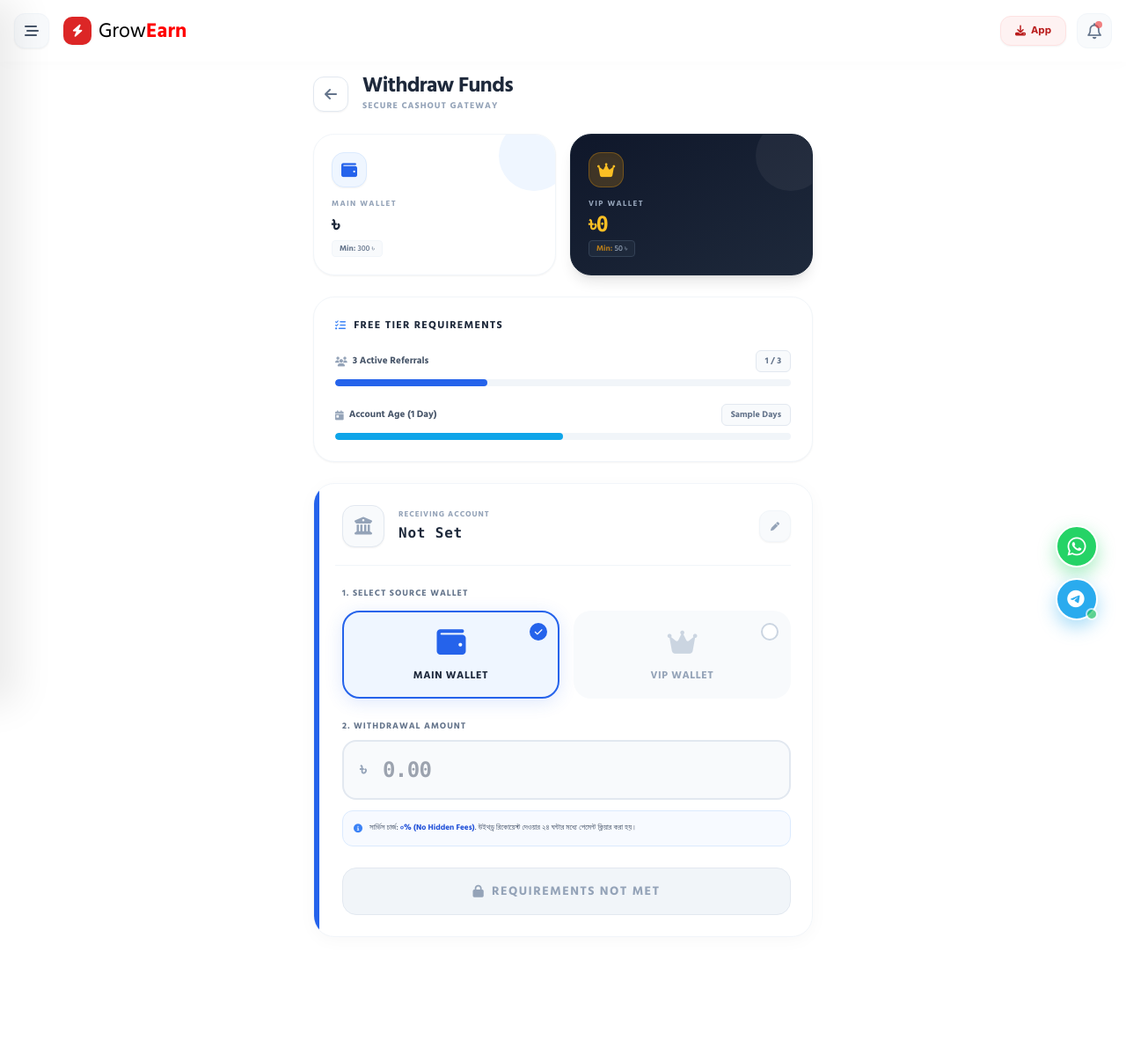
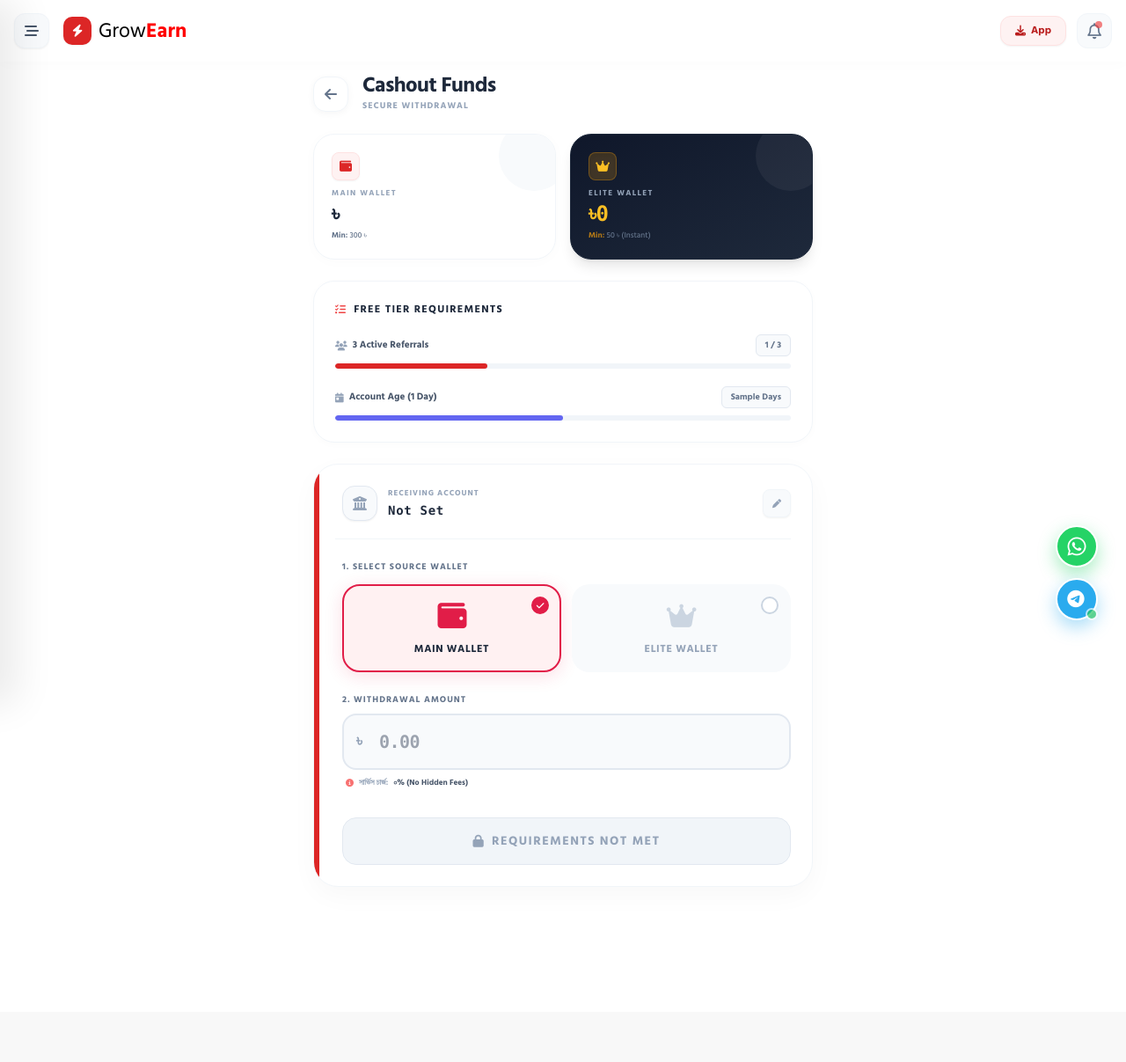
Before and after one commit to siamntosorif/Grow, a Flask app: template templates/withdraw.html in a window 1280 px wide. Shown: the whole page at 88% size. After the commit the page ends 997 px from the top, so only its background shows below. Run offline with Flask 3, Linux system fonts and the light colour scheme; the template is opened without the code that fills it: most values are stand-ins (such as "Sample title", 1, 10 or a date in 2020); data that the repository does not hold is empty; some libraries are stand-ins or nearby versions.

Commit message:
Update withdraw.html

```diff
--- a/templates/withdraw.html
+++ b/templates/withdraw.html
@@ -3,10 +3,10 @@
 
 <style>
     /* Premium Entry Animations */
-    .fade-in-up { animation: fadeInUp 0.5s cubic-bezier(0.16, 1, 0.3, 1) forwards; opacity: 0; transform: translateY(20px); }
+    .fade-in-up { animation: fadeInUp 0.6s cubic-bezier(0.16, 1, 0.3, 1) forwards; opacity: 0; transform: translateY(20px); }
     @keyframes fadeInUp { to { opacity: 1; transform: translateY(0); } }
 
-    /* Custom Radio Button Card (Fintech Style) */
+    /* Custom Radio Button Card (Red Fintech Style) */
     .wallet-select-card {
         border: 2px solid transparent;
         background: #F8FAFC;
@@ -23,18 +23,18 @@
         padding: 16px;
     }
     .wallet-select-card:hover {
-        border-color: #BFDBFE;
+        border-color: #FECDD3;
         background: #FFFFFF;
-        box-shadow: 0 4px 15px rgba(37, 99, 235, 0.05);
+        box-shadow: 0 4px 15px rgba(225, 29, 72, 0.05);
     }
 
     /* Checked State */
     input[type="radio"]:checked + .wallet-select-card {
-        border-color: #2563EB; /* Primary Blue */
-        background-color: #EFF6FF;
-        box-shadow: 0 4px 20px rgba(37, 99, 235, 0.15);
+        border-color: #E11D48; /* Crimson Red */
+        background-color: #FFF1F2;
+        box-shadow: 0 4px 20px rgba(225, 29, 72, 0.15);
     }
-    input[type="radio"]:checked + .wallet-select-card .wallet-icon { color: #2563EB; transform: scale(1.1); }
+    input[type="radio"]:checked + .wallet-select-card .wallet-icon { color: #E11D48; transform: scale(1.1); }
     input[type="radio"]:checked + .wallet-select-card .wallet-text { color: #1E293B; }
 
     /* Animated Check Circle */
@@ -48,7 +48,7 @@
     .check-circle i { opacity: 0; font-size: 10px; transform: scale(0.5); transition: all 0.3s ease; color: white; }
 
     input[type="radio"]:checked + .wallet-select-card .check-circle {
-        background-color: #2563EB; border-color: #2563EB;
+        background-color: #E11D48; border-color: #E11D48;
     }
     input[type="radio"]:checked + .wallet-select-card .check-circle i { opacity: 1; transform: scale(1); }
 
@@ -58,8 +58,8 @@
         transition: all 0.3s ease;
     }
     .amount-input:focus {
-        background: #FFFFFF; border-color: #2563EB;
-        box-shadow: 0 0 0 4px rgba(37, 99, 235, 0.1);
+        background: #FFFFFF; border-color: #E11D48;
+        box-shadow: 0 0 0 4px rgba(225, 29, 72, 0.1);
         outline: none;
     }
 </style>
@@ -70,12 +70,12 @@
          1. PAGE HEADER
     ========================================== -->
     <div class="flex items-center gap-4 mb-2">
-        <a href="/dashboard" class="h-10 w-10 bg-white rounded-xl flex items-center justify-center text-slate-500 shadow-sm border border-slate-200 hover:text-blue-600 hover:bg-blue-50 transition-all active:scale-95">
+        <a href="/dashboard" class="h-10 w-10 bg-white rounded-[14px] flex items-center justify-center text-slate-500 shadow-[0_2px_8px_rgba(0,0,0,0.04)] border border-slate-100 hover:text-red-600 hover:border-red-200 transition-colors">
             <i class="fa-solid fa-arrow-left"></i>
         </a>
         <div>
-            <h2 class="text-2xl font-black text-slate-800 tracking-tight leading-none">Withdraw Funds</h2>
-            <p class="text-[10px] font-bold uppercase tracking-widest text-slate-400 mt-1">Secure Cashout Gateway</p>
+            <h2 class="text-2xl font-black text-slate-800 tracking-tight leading-none">Cashout Funds</h2>
+            <p class="text-[10px] font-bold uppercase tracking-widest text-slate-400 mt-1">Secure Withdrawal</p>
         </div>
     </div>
 
@@ -85,33 +85,37 @@
     <div class="grid grid-cols-2 gap-4">
 
         <!-- Main Wallet -->
-        <div class="bg-white p-5 rounded-[24px] shadow-sm border border-slate-100 relative overflow-hidden group hover:border-blue-200 transition-colors">
-            <div class="absolute -right-4 -top-4 w-20 h-20 bg-blue-50 rounded-full group-hover:scale-150 transition-transform duration-700"></div>
+        <div class="bg-white p-5 rounded-[24px] shadow-[0_2px_15px_rgba(0,0,0,0.02)] border border-slate-100 relative overflow-hidden group hover:border-red-200 transition-colors">
+            <div class="absolute -right-4 -top-4 w-20 h-20 bg-slate-50 rounded-full group-hover:bg-red-50 transition-colors duration-500"></div>
 
             <div class="relative z-10 flex flex-col h-full justify-between">
-                <div class="h-10 w-10 bg-blue-50 text-blue-600 rounded-[14px] flex items-center justify-center text-lg mb-3 shadow-sm border border-blue-100">
-                    <i class="fa-solid fa-wallet"></i>
+                <div class="flex justify-between items-start mb-2">
+                    <div class="h-8 w-8 bg-red-50 text-red-600 rounded-lg flex items-center justify-center text-sm shadow-sm border border-red-100">
+                        <i class="fa-solid fa-wallet"></i>
+                    </div>
                 </div>
                 <div>
                     <p class="text-[9px] font-black uppercase tracking-[0.15em] text-slate-400 mb-1">Main Wallet</p>
                     <h3 class="text-2xl font-black text-slate-800 font-mono tracking-tight leading-none">৳{{ user.balance }}</h3>
-                    <p class="text-[9px] text-slate-500 font-medium mt-1.5 bg-slate-50 px-2 py-0.5 rounded inline-block border border-slate-100"><span class="font-bold">Min:</span> 300 ৳</p>
+                    <p class="text-[9px] text-slate-500 font-medium mt-1.5"><span class="font-bold">Min:</span> 300 ৳</p>
                 </div>
             </div>
         </div>
 
-        <!-- VIP Wallet -->
+        <!-- Elite Wallet (VIP) -->
         <div class="bg-gradient-to-br from-slate-900 to-slate-800 p-5 rounded-[24px] shadow-lg border border-slate-800 relative overflow-hidden group">
             <div class="absolute -right-4 -top-4 w-20 h-20 bg-white/5 rounded-full group-hover:bg-amber-500/10 transition-colors duration-500"></div>
 
             <div class="relative z-10 flex flex-col h-full justify-between">
-                <div class="h-10 w-10 bg-amber-500/20 text-amber-400 rounded-[14px] flex items-center justify-center text-lg mb-3 shadow-inner border border-amber-500/30">
-                    <i class="fa-solid fa-crown"></i>
+                <div class="flex justify-between items-start mb-2">
+                    <div class="h-8 w-8 bg-amber-500/20 text-amber-400 rounded-lg flex items-center justify-center text-sm shadow-inner border border-amber-500/30">
+                        <i class="fa-solid fa-crown"></i>
+                    </div>
                 </div>
                 <div>
-                    <p class="text-[9px] font-black uppercase tracking-[0.15em] text-slate-400 mb-1">VIP Wallet</p>
+                    <p class="text-[9px] font-black uppercase tracking-[0.15em] text-slate-400 mb-1">Elite Wallet</p>
                     <h3 class="text-2xl font-black text-amber-400 font-mono tracking-tight leading-none">৳{{ user.vip_balance or 0 }}</h3>
-                    <p class="text-[9px] text-slate-400 font-medium mt-1.5 bg-slate-800 px-2 py-0.5 rounded inline-block border border-slate-700"><span class="text-amber-500/70 font-bold">Min:</span> 50 ৳</p>
+                    <p class="text-[9px] text-slate-500 font-medium mt-1.5"><span class="text-amber-500/70 font-bold">Min:</span> 50 ৳ (Instant)</p>
                 </div>
             </div>
         </div>
@@ -122,23 +126,23 @@
     ========================================== -->
     {% if user.current_level > 0 %}
         <!-- VIP User Banner -->
-        <div class="bg-gradient-to-r from-amber-50 to-orange-50 p-5 rounded-[24px] border border-amber-200 relative overflow-hidden shadow-sm">
-            <i class="fa-solid fa-shield-check absolute -right-2 -bottom-4 text-7xl text-amber-500 opacity-10"></i>
-            <div class="flex items-center gap-4 relative z-10">
-                <div class="h-12 w-12 bg-gradient-to-br from-amber-400 to-amber-500 text-white rounded-xl flex items-center justify-center text-xl shadow-md flex-shrink-0">
+        <div class="bg-gradient-to-r from-amber-50 to-orange-50 p-4 rounded-[20px] border border-amber-200 relative overflow-hidden shadow-sm">
+            <i class="fa-solid fa-shield-check absolute -right-2 -bottom-4 text-6xl text-amber-500 opacity-10"></i>
+            <div class="flex items-start gap-3 relative z-10">
+                <div class="h-10 w-10 bg-amber-500 text-white rounded-xl flex items-center justify-center text-lg shadow-md shadow-amber-500/20 flex-shrink-0">
                     <i class="fa-solid fa-bolt"></i>
                 </div>
                 <div>
-                    <h3 class="font-black text-amber-900 text-sm tracking-tight mb-1">VIP Cashout Enabled</h3>
-                    <p class="text-[10px] text-amber-700 leading-relaxed font-medium">আপনার জন্য কোনো রেফারেল বা একাউন্ট বয়সের শর্ত নেই। ফাস্ট উইথড্র উপভোগ করুন।</p>
+                    <h3 class="font-black text-amber-900 text-sm tracking-tight">Elite Cashout Enabled</h3>
+                    <p class="text-[10px] text-amber-700 mt-1 leading-relaxed font-medium">আপনার জন্য কোনো রেফারেল বা একাউন্ট বয়সের শর্ত নেই। ফাস্ট উইথড্র উপভোগ করুন।</p>
                 </div>
             </div>
         </div>
     {% else %}
         <!-- Free User Requirements Tracker -->
-        <div class="bg-white p-6 rounded-[24px] shadow-sm border border-slate-100">
+        <div class="bg-white p-6 rounded-[24px] shadow-[0_2px_10px_rgba(0,0,0,0.02)] border border-slate-100">
             <h3 class="font-black text-slate-800 text-xs mb-5 uppercase tracking-widest flex items-center gap-2">
-                <i class="fa-solid fa-list-check text-blue-500"></i> Free Tier Requirements
+                <i class="fa-solid fa-list-check text-red-500"></i> Free Tier Requirements
             </h3>
 
             <!-- Rule 1: Referrals -->
@@ -151,8 +155,8 @@
                         {{ ref_count }} / 3
                     </span>
                 </div>
-                <div class="w-full bg-slate-100 rounded-full h-2 overflow-hidden">
-                    <div class="bg-blue-600 h-full rounded-full transition-all duration-700" style="width: {{ (ref_count / 3) * 100 if ref_count < 3 else 100 }}%"></div>
+                <div class="w-full bg-slate-100 rounded-full h-1.5 overflow-hidden">
+                    <div class="bg-red-600 h-full rounded-full transition-all duration-700" style="width: {{ (ref_count / 3) * 100 if ref_count < 3 else 100 }}%"></div>
                 </div>
             </div>
 
@@ -166,8 +170,8 @@
                         {{ account_days }} Days
                     </span>
                 </div>
-                <div class="w-full bg-slate-100 rounded-full h-2 overflow-hidden">
-                    <div class="bg-sky-500 h-full rounded-full transition-all duration-700" style="width: {{ '100' if account_days >= 1 else '50' }}%"></div>
+                <div class="w-full bg-slate-100 rounded-full h-1.5 overflow-hidden">
+                    <div class="bg-indigo-500 h-full rounded-full transition-all duration-700" style="width: {{ '100' if account_days >= 1 else '50' }}%"></div>
                 </div>
             </div>
         </div>
@@ -176,22 +180,22 @@
     <!-- ==========================================
          4. WITHDRAWAL FORM
     ========================================== -->
-    <form method="POST" action="/withdraw" class="bg-white p-6 rounded-[24px] shadow-[0_4px_20px_rgba(0,0,0,0.03)] border border-slate-100 relative overflow-hidden" onsubmit="return showLoading(this)">
+    <form method="POST" action="/withdraw" class="bg-white p-6 rounded-[28px] shadow-[0_10px_30px_rgba(0,0,0,0.03)] border border-slate-100 relative overflow-hidden" onsubmit="return showLoading(this)">
 
-        <div class="absolute left-0 top-0 bottom-0 w-1.5 bg-blue-600"></div>
+        <div class="absolute left-0 top-0 bottom-0 w-1.5 bg-red-600"></div>
 
         <!-- Saved Wallet Info -->
         <div class="flex justify-between items-center mb-6 pb-5 border-b border-slate-100 pl-2">
-            <div class="flex items-center gap-4">
-                <div class="h-12 w-12 bg-slate-50 rounded-[14px] flex items-center justify-center text-slate-400 border border-slate-200 shadow-sm">
-                    <i class="fa-solid fa-building-columns text-xl"></i>
+            <div class="flex items-center gap-3">
+                <div class="h-10 w-10 bg-slate-50 rounded-[14px] flex items-center justify-center text-slate-400 border border-slate-200 shadow-sm">
+                    <i class="fa-solid fa-building-columns"></i>
                 </div>
                 <div>
                     <p class="text-[9px] font-black text-slate-400 uppercase tracking-widest mb-0.5">Receiving Account</p>
                     <div class="flex items-center gap-2">
-                        <h3 class="text-base font-black text-slate-800 font-mono tracking-wider">{{ user.wallet_number or 'Not Set' }}</h3>
+                        <h3 class="text-sm font-black text-slate-800 font-mono tracking-wider">{{ user.wallet_number or 'Not Set' }}</h3>
                         {% if user.wallet_method %}
-                            <span class="text-[8px] font-black uppercase tracking-widest text-blue-600 bg-blue-50 px-2 py-0.5 rounded border border-blue-100">
+                            <span class="text-[8px] font-black uppercase tracking-widest text-red-600 bg-red-50 px-1.5 py-0.5 rounded border border-red-100">
                                 {{ user.wallet_method }}
                             </span>
                         {% endif %}
@@ -199,7 +203,7 @@
                 </div>
             </div>
             <!-- Edit Info Button -->
-            <a href="/adm" class="h-9 w-9 bg-slate-50 rounded-xl flex items-center justify-center text-slate-400 hover:bg-blue-50 hover:text-blue-600 hover:border-blue-200 transition border border-slate-100 shadow-sm" title="Change Info">
+            <a href="/menu" class="h-8 w-8 bg-slate-50 rounded-lg flex items-center justify-center text-slate-400 hover:bg-red-50 hover:text-red-600 hover:border-red-200 transition border border-slate-100 shadow-sm" title="Change Info">
                 <i class="fa-solid fa-pen text-[10px]"></i>
             </a>
         </div>
@@ -207,7 +211,7 @@
         <!-- Wallet Selection (Custom Radio) -->
         <div class="mb-6 pl-2">
             <label class="block text-[10px] font-black text-slate-500 uppercase tracking-widest mb-3">1. Select Source Wallet</label>
-            <div class="grid grid-cols-2 gap-4">
+            <div class="grid grid-cols-2 gap-3">
 
                 <!-- Main Wallet Select -->
                 <label class="cursor-pointer relative">
@@ -219,43 +223,42 @@
                     </div>
                 </label>
 
-                <!-- VIP Wallet Select -->
+                <!-- Elite Wallet Select -->
                 <label class="cursor-pointer relative">
                     <input type="radio" name="wallet_type" value="vip" class="peer sr-only" {{ 'disabled' if user.current_level == 0 }}>
                     <div class="wallet-select-card {{ 'opacity-50 grayscale cursor-not-allowed' if user.current_level == 0 }}">
                         <div class="check-circle"><i class="fa-solid fa-check"></i></div>
                         <i class="fa-solid fa-crown wallet-icon text-slate-300 text-3xl mb-3 transition-all duration-300"></i>
-                        <span class="block text-xs font-black wallet-text text-slate-400 uppercase tracking-wider transition-colors">VIP Wallet</span>
+                        <span class="block text-xs font-black wallet-text text-slate-400 uppercase tracking-wider transition-colors">Elite Wallet</span>
                     </div>
                 </label>
             </div>
         </div>
 
         <!-- Amount Input -->
-        <div class="mb-6 pl-2">
+        <div class="mb-8 pl-2">
             <label class="block text-[10px] font-black text-slate-500 uppercase tracking-widest mb-2">2. Withdrawal Amount</label>
             <div class="relative">
-                <div class="absolute inset-y-0 left-0 pl-5 flex items-center pointer-events-none text-slate-400">
-                    <span class="font-black text-xl">৳</span>
+                <div class="absolute inset-y-0 left-0 pl-4 flex items-center pointer-events-none text-slate-400">
+                    <span class="font-black text-lg">৳</span>
                 </div>
                 <input type="number" name="amount" required placeholder="0.00"
-                       class="amount-input w-full pl-11 pr-4 py-4 rounded-[16px] text-2xl font-black text-slate-800 font-mono tracking-tight">
+                       class="amount-input w-full pl-10 p-4 border border-slate-200 rounded-[16px] focus:outline-none focus:border-red-500 focus:ring-4 focus:ring-red-500/10 bg-slate-50 focus:bg-white transition text-xl font-black text-slate-800 font-mono tracking-tight">
             </div>
-            <div class="mt-3 bg-blue-50/50 p-3 rounded-xl border border-blue-100 flex items-start gap-2">
-                <i class="fa-solid fa-circle-info text-blue-500 text-[10px] mt-0.5"></i>
-                <p class="text-[9px] text-slate-600 font-medium leading-relaxed">
-                    সার্ভিস চার্জ: <b class="text-blue-700">০% (No Hidden Fees)</b>. উইথড্র রিকোয়েস্ট দেওয়ার ২৪ ঘন্টার মধ্যে পেমেন্ট ক্লিয়ার করা হয়।
-                </p>
-            </div>
+            <!-- Smart Warning -->
+            <p class="text-[9px] font-bold text-slate-400 mt-2 flex items-center gap-1.5 ml-1">
+                <i class="fa-solid fa-circle-info text-red-400"></i>
+                সার্ভিস চার্জ: <span class="text-slate-600">০% (No Hidden Fees)</span>
+            </p>
         </div>
 
         <!-- Submit Button Logic -->
-        <div class="mt-2 pl-2">
+        <div class="mt-4 pl-2">
             {% set can_withdraw_free = (ref_count >= 3 and account_days >= 1) %}
             {% set is_vip = (user.current_level > 0) %}
 
             {% if is_vip or can_withdraw_free %}
-                <button type="submit" id="submitBtn" class="w-full bg-blue-600 text-white py-4 rounded-[16px] font-black text-sm uppercase tracking-widest shadow-[0_8px_20px_rgba(37,99,235,0.25)] hover:bg-blue-700 active:scale-[0.98] transition-all flex items-center justify-center gap-2 border border-blue-700">
+                <button type="submit" id="submitBtn" class="w-full bg-red-600 text-white py-4 rounded-[16px] font-black text-sm uppercase tracking-widest shadow-[0_8px_20px_rgba(225,29,72,0.25)] hover:bg-red-700 active:scale-[0.98] transition-all flex items-center justify-center gap-2 border border-red-700">
                     <span>Confirm Cashout</span>
                     <i class="fa-solid fa-arrow-right"></i>
                 </button>
@@ -271,7 +274,7 @@
 </div>
 
 <script>
-    // Prevent double submission and show a nice loading state
+    // Show loading state on submit button to prevent double clicks
     function showLoading(form) {
         if (form.checkValidity()) {
             const btn = document.getElementById('submitBtn');
@@ -280,7 +283,7 @@
             btn.innerHTML = '<i class="fa-solid fa-circle-notch fa-spin text-lg"></i> <span class="tracking-widest">Processing...</span>';
             btn.classList.add('opacity-90', 'cursor-not-allowed');
 
-            // Re-enable after 5s if form submission gets stuck
+            // Re-enable if form submission fails or gets stuck
             setTimeout(() => {
                 btn.disabled = false;
                 btn.innerHTML = originalText;
```
